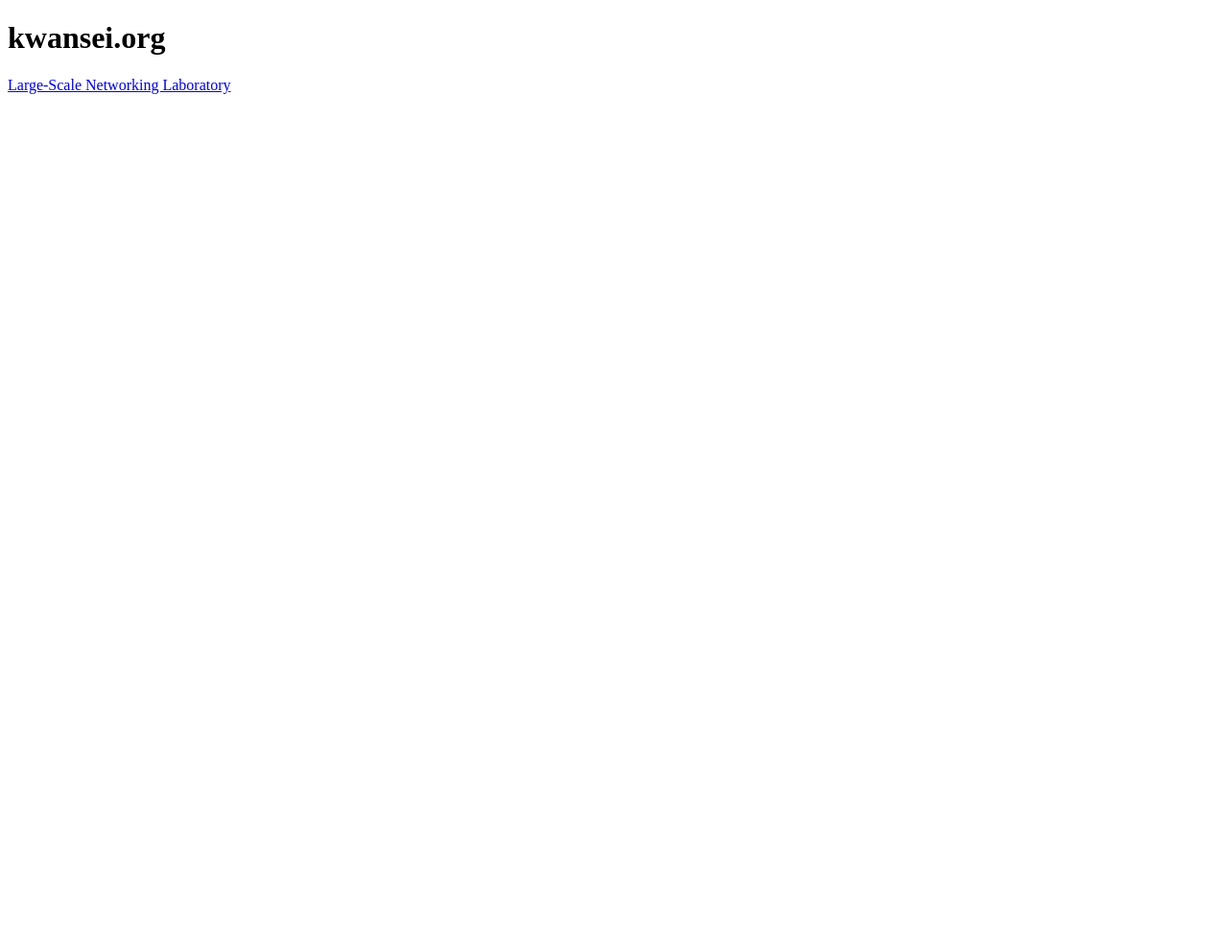
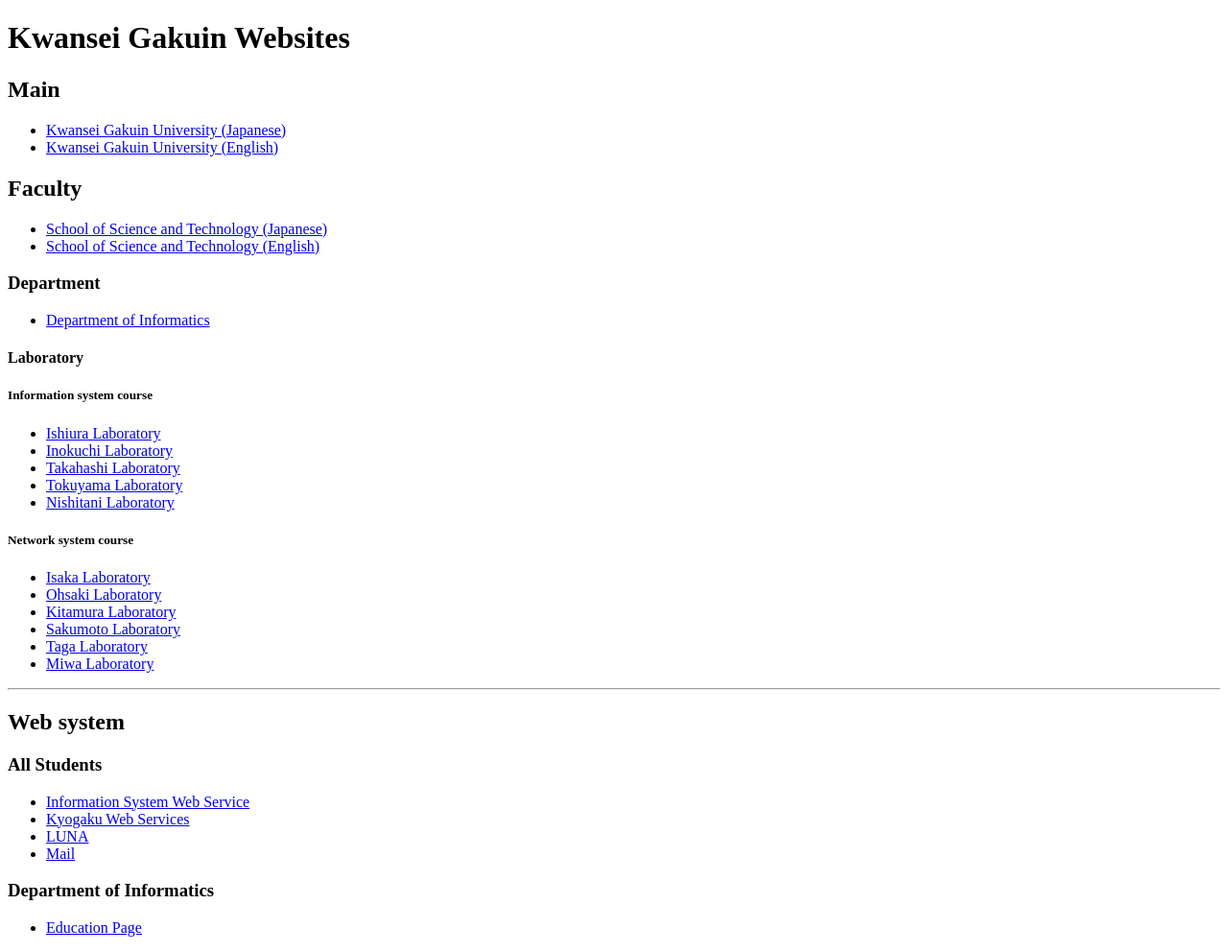
Before and after one commit to lsnl/kwansei.org, a plain HTML site: page index.html in a window 1280 px wide. Shown: the whole page at 96% size. Before the commit the page ends 800 px from the top, so only its background shows below. Drawn offline with Linux system fonts and the light colour scheme.

Commit message:
add links

```diff
--- a/index.html
+++ b/index.html
@@ -5,7 +5,122 @@
     <title>kwansei.org</title>
   </head>
   <body>
-    <h1>kwansei.org</h1>
-    <a href="https://www.lsnl.jp/">Large-Scale Networking Laboratory</a>
+    <h1>Kwansei Gakuin Websites</h1>
+    <h2>Main</h2>
+    <article>
+      <ul>
+        <li>
+          <a href="https://www.kwansei.ac.jp/"
+            >Kwansei Gakuin University (Japanese)</a
+          >
+        </li>
+        <li>
+          <a href="https://global.kwansei.ac.jp/"
+            >Kwansei Gakuin University (English)</a
+          >
+        </li>
+      </ul>
+    </article>
+
+    <h2>Faculty</h2>
+    <ul>
+      <li>
+        <a href="https://sci-tech.ksc.kwansei.ac.jp/ja/"
+          >School of Science and Technology (Japanese)</a
+        >
+      </li>
+      <li>
+        <a href="https://sci-tech.ksc.kwansei.ac.jp/en/"
+          >School of Science and Technology (English)</a
+        >
+      </li>
+    </ul>
+    <h3>Department</h3>
+    <ul>
+      <li>
+        <a href="https://ist.ksc.kwansei.ac.jp/">Department of Informatics</a>
+      </li>
+    </ul>
+    <h4>Laboratory</h4>
+    <h5>Information system course</h5>
+    <ul>
+      <li>
+        <a href="https://ist.ksc.kwansei.ac.jp/~ishiura/">Ishiura Laboratory</a>
+      </li>
+      <li>
+        <a href="https://ist.ksc.kwansei.ac.jp/~inokuchi/"
+          >Inokuchi Laboratory</a
+        >
+      </li>
+      <li>
+        <a href="https://ist.ksc.kwansei.ac.jp/~ktaka/LABO/index.html"
+          >Takahashi Laboratory</a
+        >
+      </li>
+      <li>
+        <a href="https://ist.ksc.kwansei.ac.jp/~tokuyama/"
+          >Tokuyama Laboratory</a
+        >
+      </li>
+      <li>
+        <a href="https://ist.ksc.kwansei.ac.jp/~nishitani/"
+          >Nishitani Laboratory</a
+        >
+      </li>
+    </ul>
+    <h5>Network system course</h5>
+    <ul>
+      <li>
+        <a href="https://ist.ksc.kwansei.ac.jp/~isakam/">Isaka Laboratory</a>
+      </li>
+      <li>
+        <a href="https://www.lsnl.jp/">Ohsaki Laboratory</a>
+      </li>
+      <li>
+        <a href="https://ist.ksc.kwansei.ac.jp/~kitamura/index-j.htm">
+          Kitamura Laboratory</a
+        >
+      </li>
+      <li>
+        <a href="https://ist.ksc.kwansei.ac.jp/~sakumoto/"
+          >Sakumoto Laboratory</a
+        >
+      </li>
+      <li>
+        <a href="https://ist.ksc.kwansei.ac.jp/~taga/">Taga Laboratory</a>
+      </li>
+      <li>
+        <a href="https://ist.ksc.kwansei.ac.jp/miwa/miwaLab/"
+          >Miwa Laboratory</a
+        >
+      </li>
+    </ul>
+    <hr />
+    <h2>Web system</h2>
+    <h3>All Students</h3>
+    <ul>
+      <li>
+        <a href="https://webservice.kwansei.ac.jp/"
+          >Information System Web Service</a
+        >
+      </li>
+      <li>
+        <a href="https://webinfo.kwansei.ac.jp/uniprove_pt/portal"
+          >Kyogaku Web Services</a
+        >
+      </li>
+      <li>
+        <a href="https://luna.kwansei.ac.jp/">LUNA</a>
+      </li>
+      <li>
+        <a href="https://outlook.office.com/mail/">Mail</a>
+      </li>
+    </ul>
+    <h3>Department of Informatics</h3>
+    <ul>
+      <li>
+        <a href="https://ist.ksc.kwansei.ac.jp/edu/">Education Page</a>
+      </li>
+    </ul>
   </body>
 </html>
```
